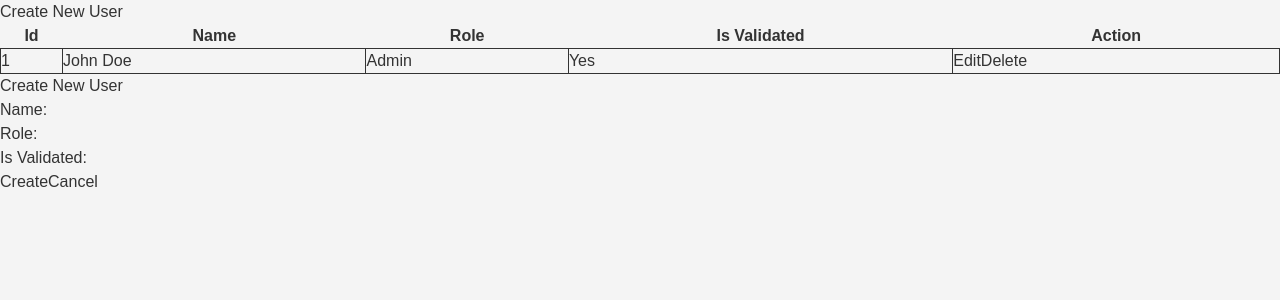
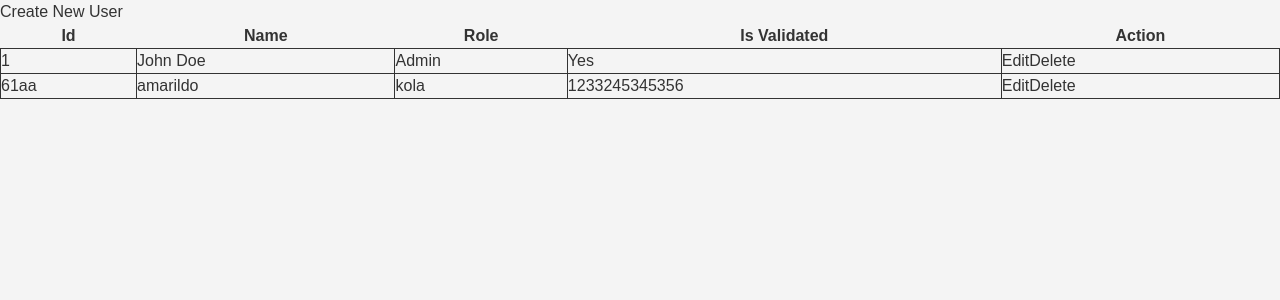
Before and after one commit to Amarildo05/Gym-Dashboard-App, a React (Vite) app: page / in a window 1280 px wide. Shown: the top 300 px of the page. Built offline with nearby package versions, Linux system fonts and the light colour scheme; data requests are answered from the project's data file.

Commit message:
filled the componenets/ added the logic to fetch/add/edit/delete the users, and also added a modal for the actions/ testing it locally befre switching to database

```diff
--- /dev/null
+++ b/db.json
@@ -0,0 +1,16 @@
+{
+  "users": [
+    {
+      "id": "1",
+      "name": "John Doe",
+      "role": "Admin",
+      "is_validated": "Yes"
+    },
+    {
+      "id": "61aa",
+      "name": "amarildo",
+      "role": "kola",
+      "is_validated": "1233245345356"
+    }
+  ]
+}
--- a/package.json
+++ b/package.json
@@ -11,6 +11,8 @@
   },
   "dependencies": {
     "@tailwindcss/vite": "^4.0.5",
+    "axios": "^1.7.9",
+    "prop-types": "^15.8.1",
     "react": "^19.0.0",
     "react-dom": "^19.0.0",
     "tailwindcss": "^4.0.5"
--- a/src/App.jsx
+++ b/src/App.jsx
@@ -1,16 +1,55 @@
+import { useState, useEffect } from "react";
+import UserTable from "./components/UserTable";
 import UserModal from "./components/UserModal";
-import UserTable from "./components/UserTable";
+import { useUsers } from "./hooks/useUsers";
 
 export default function App() {
+  const { data, fetchData, createUser, updateUser, deleteUser } = useUsers();
+
+  const [isModalVisible, setIsModalVisible] = useState(false);
+  const [creatingUser, setCreatingUser] = useState(false);
+  const [editingItem, setEditingItem] = useState(null);
+
+  useEffect(() => {
+    fetchData();
+  }, [fetchData]);
+
+  const handleShowModal = (item) => {
+    if (item) {
+      setEditingItem(item);
+      setCreatingUser(false);
+    } else {
+      setEditingItem(null);
+      setCreatingUser(true);
+    }
+    setIsModalVisible(true);
+  };
+
+  const handleCancel = () => {
+    setIsModalVisible(false);
+    setEditingItem(null);
+  };
+
   return (
     <div>
-      <button type="button" className="btn-primary">
+      <button
+        type="button"
+        className="btn-primary"
+        onClick={() => handleShowModal(null)}
+      >
         Create New User
       </button>
 
-      <UserTable />
+      <UserTable data={data} onEdit={handleShowModal} onDelete={deleteUser} />
 
-      <UserModal />
+      <UserModal
+        visible={isModalVisible}
+        creatingUser={creatingUser}
+        onCreate={createUser}
+        onUpdate={updateUser}
+        onCancel={handleCancel}
+        editingItem={editingItem}
+      />
     </div>
   );
 }
--- a/src/components/UserActions.jsx
+++ b/src/components/UserActions.jsx
@@ -1,8 +1,21 @@
-export default function UserActions() {
+import PropTypes from "prop-types";
+
+export default function UserActions({ record, onEdit, onDelete }) {
   return (
     <div>
-      <button className="btn-edit">Edit</button>
-      <button className="btn-delete">Delete</button>
+      <button className="btn-edit" onClick={() => onEdit(record)}>
+        Edit
+      </button>
+      <button className="btn-delete" onClick={() => onDelete(record.id)}>
+        Delete
+      </button>
     </div>
   );
 }
+
+// PropTypes validation for the UserActions component
+UserActions.propTypes = {
+  record: PropTypes.object.isRequired,
+  onEdit: PropTypes.func.isRequired,
+  onDelete: PropTypes.func.isRequired,
+};
--- a/src/components/UserForm.jsx
+++ b/src/components/UserForm.jsx
@@ -1,18 +1,52 @@
-export default function UserForm() {
+import PropTypes from "prop-types";
+
+export default function UserForm({
+  name,
+  role,
+  isValidated,
+  setName,
+  setRole,
+  setIsValidated,
+}) {
   return (
     <div>
       <div>
         <label>Name:</label>
-        <input type="text" className="input" />
+        <input
+          type="text"
+          value={name}
+          onChange={(e) => setName(e.target.value)}
+          className="input"
+        />
       </div>
       <div>
         <label>Role:</label>
-        <input type="text" className="input" />
+        <input
+          type="text"
+          value={role}
+          onChange={(e) => setRole(e.target.value)}
+          className="input"
+        />
       </div>
       <div>
         <label>Is Validated:</label>
-        <input type="text" className="input" />
+        <input
+          type="text"
+          value={isValidated}
+          onChange={(e) => setIsValidated(e.target.value)}
+          className="input"
+        />
       </div>
     </div>
   );
 }
+
+// PropTypes validation for the UserForm component
+UserForm.propTypes = {
+  name: PropTypes.string.isRequired,
+  role: PropTypes.string.isRequired,
+  isValidated: PropTypes.string.isRequired,
+  setName: PropTypes.func.isRequired,
+  setRole: PropTypes.func.isRequired,
+  setIsValidated: PropTypes.func.isRequired,
+};
--- a/src/components/UserModal.jsx
+++ b/src/components/UserModal.jsx
@@ -1,16 +1,74 @@
+import { useState, useEffect } from "react";
 import UserForm from "./UserForm";
+import PropTypes from "prop-types";
 
-export default function UserModal() {
+export default function UserModal({
+  visible,
+  creatingUser,
+  onCreate,
+  onUpdate,
+  onCancel,
+  editingItem,
+}) {
+  const [name, setName] = useState("");
+  const [role, setRole] = useState("");
+  const [isValidated, setIsValidated] = useState("");
+
+  useEffect(() => {
+    if (editingItem) {
+      setName(editingItem.name);
+      setRole(editingItem.role);
+      setIsValidated(editingItem.is_validated);
+    } else {
+      setName("");
+      setRole("");
+      setIsValidated("");
+    }
+  }, [editingItem]);
+
+  const handleSubmit = () => {
+    if (creatingUser) {
+      onCreate({ name, role, is_validated: isValidated });
+    } else {
+      onUpdate({ id: editingItem.id, name, role, is_validated: isValidated });
+    }
+  };
+
+  if (!visible) return null;
+
   return (
     <div className="modal">
       <div className="modal-content">
-        <h2>Create New User</h2>
-        <UserForm />
+        <h2>{creatingUser ? "Create New User" : "Edit User"}</h2>
+        <UserForm
+          name={name}
+          role={role}
+          isValidated={isValidated}
+          setName={setName}
+          setRole={setRole}
+          setIsValidated={setIsValidated}
+        />
         <div className="modal-actions">
-          <button>Create</button>
-          <button>Cancel</button>
+          <button onClick={handleSubmit}>
+            {creatingUser ? "Create" : "Save"}
+          </button>
+          <button onClick={onCancel}>Cancel</button>
         </div>
       </div>
     </div>
   );
 }
+
+// PropTypes validation for the UserModal component
+UserModal.propTypes = {
+  visible: PropTypes.bool.isRequired,
+  creatingUser: PropTypes.bool.isRequired,
+  onCreate: PropTypes.func.isRequired,
+  onUpdate: PropTypes.func.isRequired,
+  onCancel: PropTypes.func.isRequired,
+  editingItem: PropTypes.object,
+};
+
+UserModal.defaultProps = {
+  editingItem: null, // in case editingItem is not passed
+};
--- a/src/components/UserTable.jsx
+++ b/src/components/UserTable.jsx
@@ -1,28 +1,66 @@
+import PropTypes from "prop-types";
 import UserActions from "./UserActions";
 
-export default function UserTable() {
+export default function UserTable({ data, onEdit, onDelete }) {
+  const columns = [
+    {
+      title: "Id",
+      dataIndex: "id",
+      key: "id",
+    },
+    {
+      title: "Name",
+      dataIndex: "name",
+      key: "name",
+    },
+    {
+      title: "Role",
+      dataIndex: "role",
+      key: "role",
+    },
+    {
+      title: "Is Validated",
+      dataIndex: "is_validated",
+      key: "is_validated",
+    },
+    {
+      title: "Action",
+      key: "action",
+      render: (record) => (
+        <UserActions record={record} onEdit={onEdit} onDelete={onDelete} />
+      ),
+    },
+  ];
+
   return (
     <table className="table-auto w-full">
       <thead>
         <tr>
-          <th className="px-4 py-2">Id</th>
-          <th className="px-4 py-2">Name</th>
-          <th className="px-4 py-2">Role</th>
-          <th className="px-4 py-2">Is Validated</th>
-          <th className="px-4 py-2">Action</th>
+          {columns.map((col) => (
+            <th key={col.key} className="px-4 py-2">
+              {col.title}
+            </th>
+          ))}
         </tr>
       </thead>
       <tbody>
-        <tr>
-          <td className="border px-4 py-2">1</td>
-          <td className="border px-4 py-2">John Doe</td>
-          <td className="border px-4 py-2">Admin</td>
-          <td className="border px-4 py-2">Yes</td>
-          <td className="border px-4 py-2">
-            <UserActions />
-          </td>
-        </tr>
+        {data.map((user) => (
+          <tr key={user.id}>
+            {columns.map((col) => (
+              <td key={col.key} className="border px-4 py-2">
+                {col.render ? col.render(user) : user[col.dataIndex]}
+              </td>
+            ))}
+          </tr>
+        ))}
       </tbody>
     </table>
   );
 }
+
+// PropTypes validation for the UserTable component
+UserTable.propTypes = {
+  data: PropTypes.array.isRequired,
+  onEdit: PropTypes.func.isRequired,
+  onDelete: PropTypes.func.isRequired,
+};
--- /dev/null
+++ b/src/hooks/useUsers.js
@@ -0,0 +1,49 @@
+import { useState } from "react";
+import axios from "axios";
+
+export const useUsers = () => {
+  const [data, setData] = useState([]);
+
+  const fetchData = async () => {
+    try {
+      const response = await axios.get("http://localhost:3000/users");
+      setData(response.data);
+    } catch (error) {
+      console.error("Error fetching users:", error);
+    }
+  };
+
+  const createUser = async (newUser) => {
+    try {
+      const response = await axios.post("http://localhost:3000/users", newUser);
+      setData([...data, response.data]);
+    } catch (error) {
+      console.error("Error creating user:", error);
+    }
+  };
+
+  const updateUser = async (updatedUser) => {
+    try {
+      await axios.put(
+        `http://localhost:3000/users/${updatedUser.id}`,
+        updatedUser
+      );
+      setData(
+        data.map((item) => (item.id === updatedUser.id ? updatedUser : item))
+      );
+    } catch (error) {
+      console.error("Error updating user:", error);
+    }
+  };
+
+  const deleteUser = async (id) => {
+    try {
+      await axios.delete(`http://localhost:3000/users/${id}`);
+      setData(data.filter((item) => item.id !== id));
+    } catch (error) {
+      console.error("Error deleting user:", error);
+    }
+  };
+
+  return { data, fetchData, createUser, updateUser, deleteUser };
+};
```
Also changed, not shown: 1 other file (tests, documents, lock files or other folders).
